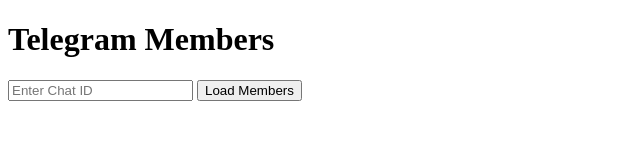
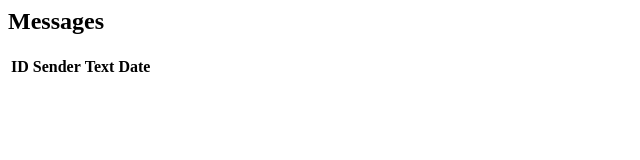
Before and after one commit to anrachana28-del/TG, a plain HTML site: page index.html in a window 1280 px wide. Shown: the whole page, without its empty margins (0-640 px from the left). Drawn offline with Linux system fonts and the light colour scheme.

Commit message:
Update index.html

```diff
--- a/index.html
+++ b/index.html
@@ -1,27 +1,32 @@
-<!DOCTYPE html>
-<html>
-<head>
-    <title>Telegram Members</title>
-</head>
-<body>
-    <h1>Telegram Members</h1>
-    <input type="text" id="chat_id" placeholder="Enter Chat ID">
-    <button onclick="loadMembers()">Load Members</button>
-    <ul id="members"></ul>
+<h2>Messages</h2>
+<table id="messagesTable">
+    <thead>
+        <tr>
+            <th>ID</th>
+            <th>Sender</th>
+            <th>Text</th>
+            <th>Date</th>
+        </tr>
+    </thead>
+    <tbody></tbody>
+</table>
 
-    <script>
-        async function loadMembers() {
-            const chatId = document.getElementById("chat_id").value;
-            const res = await fetch(`/members/${chatId}`);
-            const data = await res.json();
-            const ul = document.getElementById("members");
-            ul.innerHTML = "";
-            data.forEach(user => {
-                const li = document.createElement("li");
-                li.textContent = `${user.id} - ${user.first_name} ${user.last_name} (${user.username}) ${user.phone || ""}`;
-                ul.appendChild(li);
-            });
-        }
-    </script>
-</body>
-</html>
+<script>
+async function loadMessages(groupId) {
+    const res = await fetch(`/messages/${groupId}`);
+    const messages = await res.json();
+    const tbody = document.querySelector("#messagesTable tbody");
+    tbody.innerHTML = "";
+    messages.forEach(m => {
+        const tr = document.createElement("tr");
+        tr.innerHTML = `<td>${m.id}</td><td>${m.sender_id}</td><td>${m.text || ""}</td><td>${m.date}</td>`;
+        tbody.appendChild(tr);
+    });
+}
+
+// update when group selected
+groupSelect.addEventListener("change", e => {
+    const groupId = e.target.value;
+    loadMembers(groupId);
+    loadMessages(groupId);
+});
```
